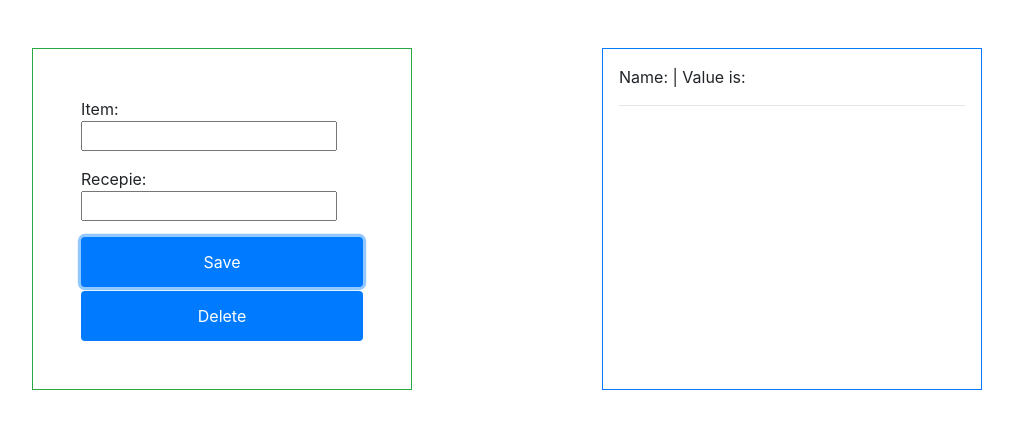
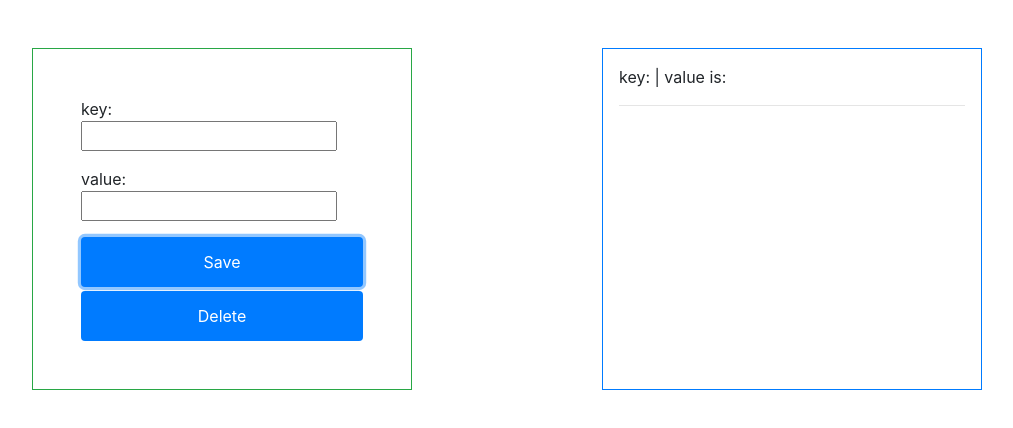
Before and after one commit to srnitish/web-api, a plain HTML site: page index.html in a window 1280 px wide. Both pictures are taken after a click on the button "Save". Shown: the whole page, without its empty margins (133-1146 px from the left). Drawn offline with nearby package versions, Linux system fonts and the light colour scheme.

Commit message:
Name of item changes!!

```diff
--- a/index.html
+++ b/index.html
@@ -15,8 +15,8 @@
 			<div class="row mt-5 justify-content-around">
 				<div class="col-md-4 border border-success p-5" id="leftbox">
 					<form>
-						<p>Item: <input type="text" id="one"></p>
-						<p>Recepie: <input type="text" id="two"></p>
+						<p>key: <input type="text" id="one"></p>
+						<p>value: <input type="text" id="two"></p>
 						<p><input type="button" class="btn btn-block btn-primary btn-change3" value="Save" id="button"></p>
 						<p><input type="button" class="btn btn-block btn-primary btn-change3 mt-1" onclick="deleteData()" value="Delete" id="delButton"></p>
 					</form>
--- a/script.js
+++ b/script.js
@@ -38,7 +38,7 @@ function display(){
 	for(var x = 0; x<sessionStorage.length; x++){
 		var a = sessionStorage.key(x);
 		var b = sessionStorage.getItem(a);
-		rightbox.innerHTML += "Name: " + a + " | Value is: " + b + "<br/>" + "<hr/>";
+		rightbox.innerHTML += "key: " + a + " | value is: " + b + "<br/>" + "<hr/>";
 	}
 	// var two = sessionStorage.getItem(one);
 	// rightbox.innerHTML = "Name of variable: " +one + "<br > Value is: " +two;
```
